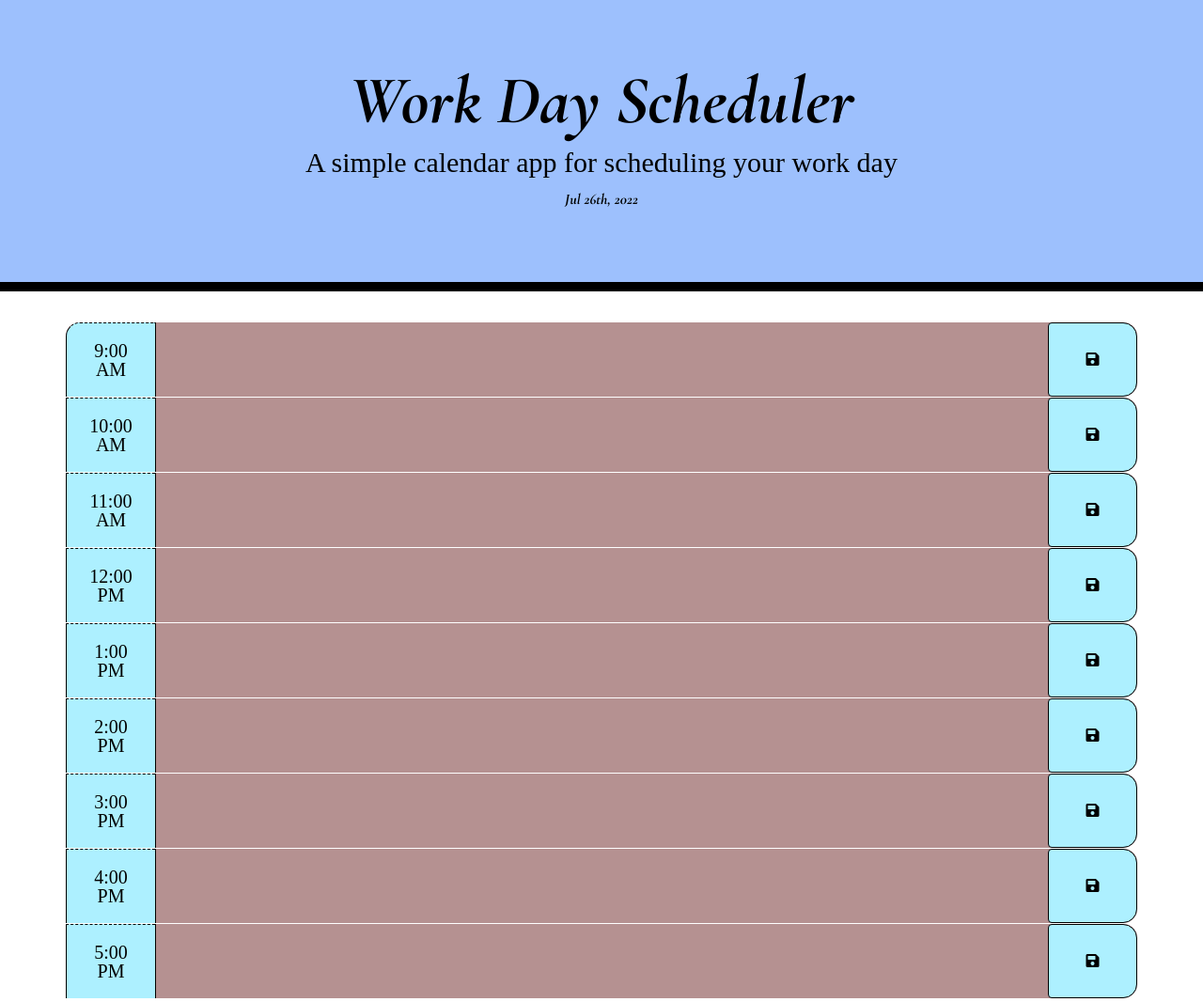
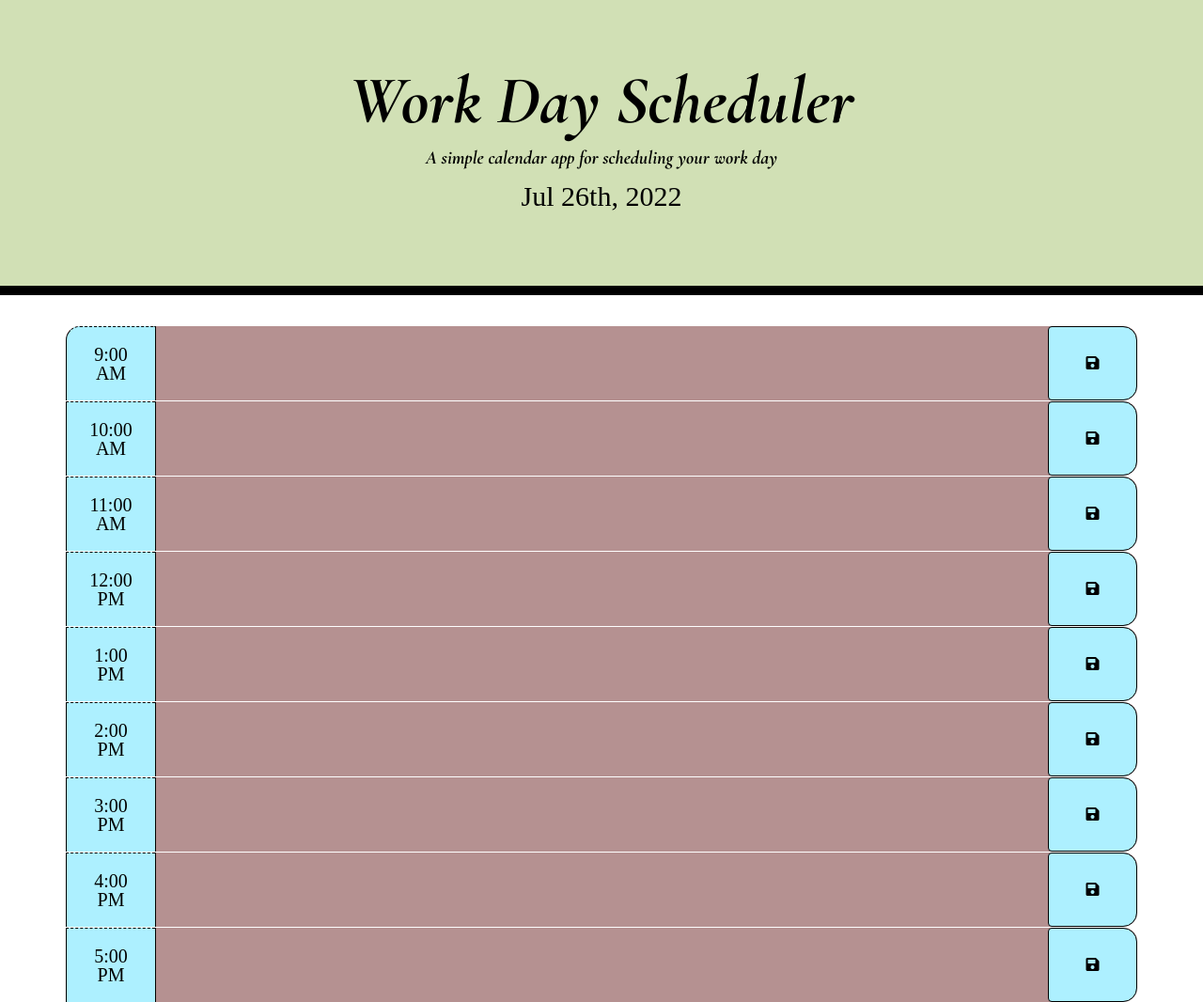
Before and after one commit to ValPal1320/Work-Day-Scheduler, a plain HTML site: page index.html in a window 1280 px wide. Shown: the whole page at 94% size. Drawn offline with nearby package versions, Linux system fonts and the light colour scheme.

Commit message:
changed jumbotron color. final commit

```diff
--- a/assets/style.css
+++ b/assets/style.css
@@ -14,14 +14,14 @@ textarea{
   padding: 10px;
 }
 
-.lead {
+.date {
   font-size: 30px;
   font-family: serif;
 }
 
 .jumbotron {
   text-align: center;
-  background-color: rgb(157, 192, 253);
+  background-color: #d1e0b5;
   color: black;
   border-radius: 0;
   border-bottom: 10px solid black;
```
